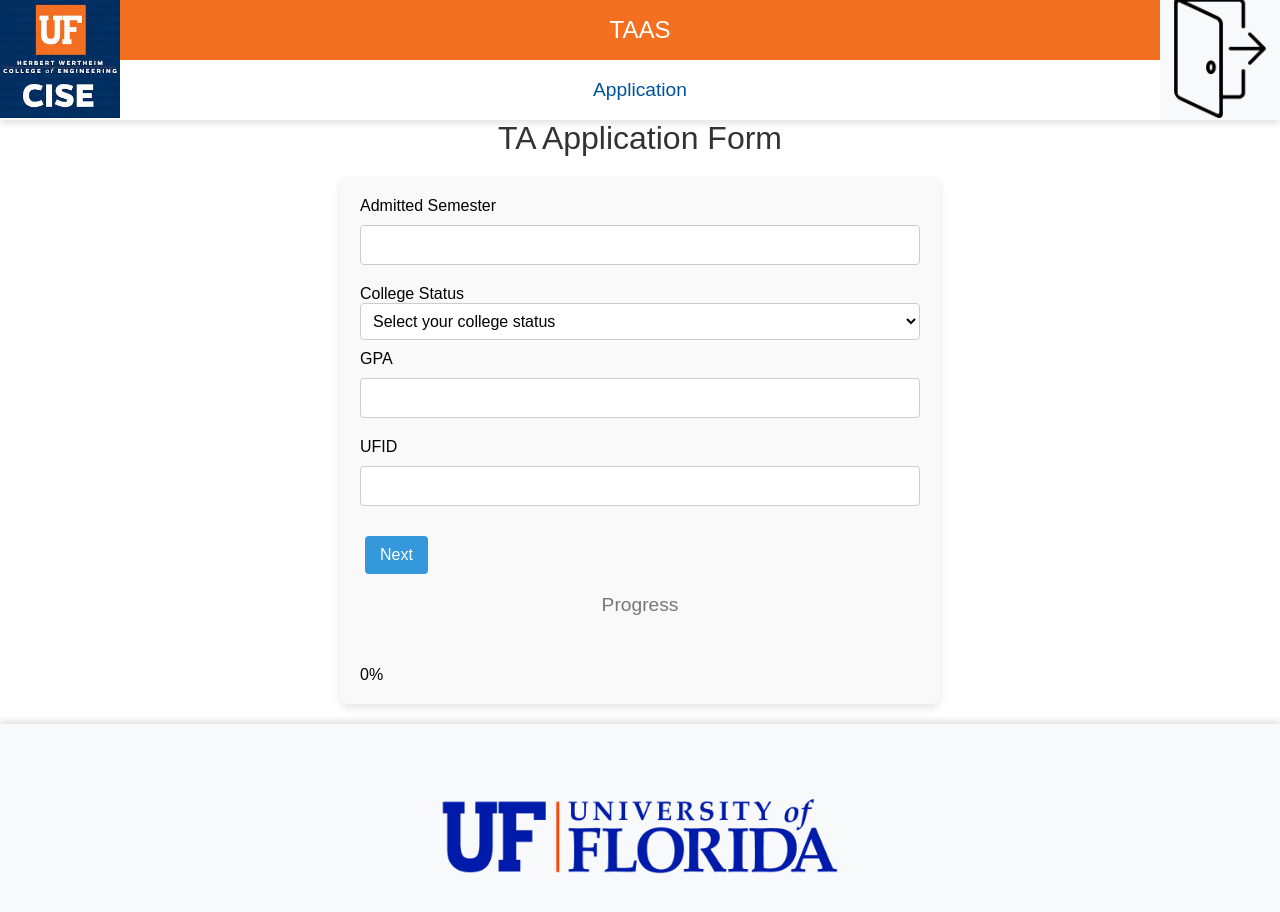
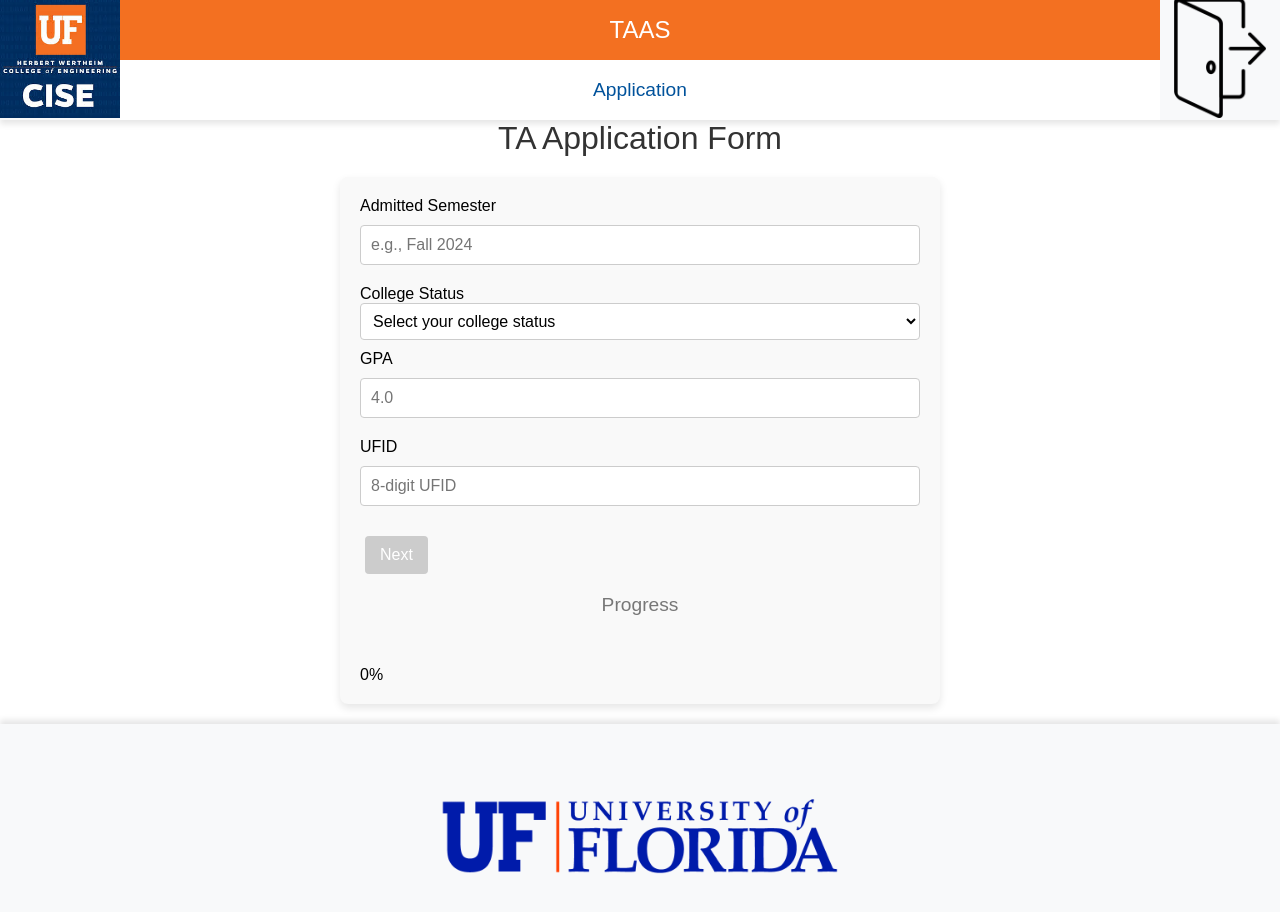
Before and after one commit to parkkyuseo/TAAS, a React (Create React App) app in the folder client/: page /application in a window 1280 px wide. Shown: the top 912 px of the page. Built offline with nearby package versions, Linux system fonts and the light colour scheme.

Commit message:
add validation check

```diff
--- a/client/src/pages/ApplicationPage.js
+++ b/client/src/pages/ApplicationPage.js
@@ -1,9 +1,9 @@
-import React, { useContext, useEffect } from "react";
+import React, { useContext, useEffect, useState } from "react";
 import { Link, useNavigate } from "react-router-dom";
-import '../styles/application.css';
-import Header from '../components/Header'
-import Footer from '../components/Footer'
-import { ApplicationContext } from '../context/ApplicationContext';
+import "../styles/application.css";
+import Header from "../components/Header";
+import Footer from "../components/Footer";
+import { ApplicationContext } from "../context/ApplicationContext";
 
 function ApplicationPage() {
   const {
@@ -15,10 +15,12 @@ function ApplicationPage() {
     setGpa,
     ufid,
     setUfid,
-    loadApplicationData
+    loadApplicationData,
   } = useContext(ApplicationContext);
   const navigate = useNavigate();
   const user_id = localStorage.getItem("user_id");
+
+  const [isFormValid, setIsFormValid] = useState(false);
 
   // Load data
   useEffect(() => {
@@ -28,22 +30,44 @@ function ApplicationPage() {
     }
   }, []);
 
+  // Validate fields
+  useEffect(() => {
+    const validateFields = () => {
+      const semesterRegex = /^(Fall|fall|Spring|spring|Summer|summer) \d{4}$/;
+      const ufidRegex = /^\d{8}$/;
+      const gpaValue = parseFloat(gpa);
+
+      if (
+        semesterRegex.test(admittedSemester) &&
+        ufidRegex.test(ufid) &&
+        gpaValue >= 0 &&
+        gpaValue <= 4.0 &&
+        collegeStatus
+      ) {
+        setIsFormValid(true);
+      } else {
+        setIsFormValid(false);
+      }
+    };
+
+    validateFields();
+  }, [admittedSemester, collegeStatus, gpa, ufid]);
+
   // Function to handle saving the data when clicking the "Next" button
   const handleNext = async () => {
-
     const applicationData = {
       admitted_semester: admittedSemester,
       college_status: collegeStatus,
       gpa,
       ufid,
-      last_page: "application2"
+      last_page: "application2",
     };
 
     try {
-      const response = await fetch('http://127.0.0.1:5000/application', {
-        method: 'POST',
+      const response = await fetch("http://127.0.0.1:5000/application", {
+        method: "POST",
         headers: {
-          'Content-Type': 'application/json',
+          "Content-Type": "application/json",
         },
         body: JSON.stringify({ user_id, application_data: applicationData }),
       });
@@ -51,6 +75,7 @@ function ApplicationPage() {
       if (response.ok) {
         console.log("Data saved successfully");
         navigate("/application2");
+      } else {
         console.error("Failed to save data");
       }
     } catch (error) {
@@ -60,9 +85,8 @@ function ApplicationPage() {
 
   return (
     <div>
-      <Header subtitle="Application" />  {/* Header component included here */}
+      <Header subtitle="Application" />
       <h1>TA Application Form</h1>
-      {/* contents of the application */}
       <form className="application-form">
         <div>
           <label htmlFor="admittedSemester">Admitted Semester</label>
@@ -71,6 +95,7 @@ function ApplicationPage() {
             id="admittedSemester"
             value={admittedSemester}
             onChange={(e) => setAdmittedSemester(e.target.value)}
+            placeholder="e.g., Fall 2024"
           />
         </div>
         <p></p>
@@ -82,7 +107,9 @@ function ApplicationPage() {
             value={collegeStatus}
             onChange={(e) => setCollegeStatus(e.target.value)}
           >
-          <option value="" disabled>Select your college status</option>
+            <option value="" disabled>
+              Select your college status
+            </option>
             <option value="Graduate Masters">Graduate Masters</option>
             <option value="Graduate Ph.D.">Graduate Ph.D.</option>
             <option value="Undergraduate Junior">Undergraduate Junior</option>
@@ -99,6 +126,7 @@ function ApplicationPage() {
             id="gpa"
             value={gpa}
             onChange={(e) => setGpa(e.target.value)}
+            placeholder="4.0"
           />
         </div>
         <p></p>
@@ -110,28 +138,32 @@ function ApplicationPage() {
             id="ufid"
             value={ufid}
             onChange={(e) => setUfid(e.target.value)}
+            placeholder="8-digit UFID"
           />
         </div>
         <p></p>
 
-
-      <button type="button" onClick={handleNext}>Next</button>
+        <button type="button" onClick={handleNext} disabled={!isFormValid}>
+          Next
+        </button>
         <p></p>
 
         <h3> Progress </h3>
-          <div className = "progressbar">
-            <div style= {{
+        <div className="progressbar">
+          <div
+            style={{
               height: "30px",
               width: "0%",
-              backgroundColor: "#2ecc71"
-            }}> </div>
+              backgroundColor: "#2ecc71",
+            }}
+          >
+            {" "}
+          </div>
         </div>
 
         <div> 0% </div>
-
-
       </form>
-      <Footer />  {/* Footer component included here */}
+      <Footer />
     </div>
   );
 }
--- a/client/src/pages/ApplicationPage2.js
+++ b/client/src/pages/ApplicationPage2.js
@@ -1,4 +1,4 @@
-import React, { useContext, useEffect } from "react";
+import React, { useContext, useEffect, useState } from "react";
 import { Link, useNavigate } from "react-router-dom";
 import { ApplicationContext } from '../context/ApplicationContext';
 import '../styles/application.css';
@@ -19,7 +19,9 @@ function ApplicationPage2() {
     setEap5837Status,
     loadApplicationData
   } = useContext(ApplicationContext);
+
   const navigate = useNavigate();
+  const [isFormValid, setIsFormValid] = useState(false);
 
   // Load data
   useEffect(() => {
@@ -28,6 +30,24 @@ function ApplicationPage2() {
       loadApplicationData(user_id);
     }
   }, []);
+
+  // Validate the form fields
+  useEffect(() => {
+    const validateFields = () => {
+      if (
+        countryOfOrigin &&
+        collegeStatus &&
+        (countryOfOrigin.toLowerCase() === "usa" || (speakScore && speakScore !== "n/a")) &&
+        (collegeStatus !== "Graduate Ph.D." || (eap5836Status && eap5837Status))
+      ) {
+        setIsFormValid(true);
+      } else {
+        setIsFormValid(false);
+      }
+    };
+
+    validateFields();
+  }, [countryOfOrigin, collegeStatus, speakScore, eap5836Status, eap5837Status]);
 
   // Function to handle saving the data when clicking the "Next" button
   const handleNext = async () => {
@@ -67,11 +87,9 @@ function ApplicationPage2() {
 
   return (
     <div>
-      <Header subtitle="Application" />  {/* Header component included here */}
+      <Header subtitle="Application" />
       <h1>TA Application Form</h1>
-      {/* contents of the application */}
       <form className="application-form">
-
         <div>
           <label htmlFor="countryOfOrigin">Country of Origin</label>
           <input
@@ -135,25 +153,26 @@ function ApplicationPage2() {
         <p></p>
 
         <Link to="/application">
-          <button type="button">Previous</button>  {/* Button to navigate to the previous application page */}
+          <button type="button">Previous</button>
         </Link>
 
-        <button type="button" onClick={handleNext}>Next</button>  {/* Save and navigate to next page */}
+        <button type="button" onClick={handleNext} disabled={!isFormValid}>
+          Next
+        </button>
 
         <h3> Progress </h3>
-
         <div className="progressbar">
-          <div style={{
-            height: "30px",
-            width: "30%",
-            backgroundColor: "#2ecc71"
-          }}> </div>
+          <div
+            style={{
+              height: "30px",
+              width: "30%",
+              backgroundColor: "#2ecc71"
+            }}
+          ></div>
         </div>
-
-        <div> 30% </div>
-
+        <div>30%</div>
       </form>
-      <Footer />  {/* Footer component included here */}
+      <Footer />
     </div>
   );
 }
--- a/client/src/pages/ApplicationPage3.js
+++ b/client/src/pages/ApplicationPage3.js
@@ -1,9 +1,9 @@
-import React, { useContext, useEffect } from "react";
+import React, { useContext, useEffect, useState } from "react";
 import { Link, useNavigate } from "react-router-dom";
 import '../styles/application.css';
 import Header from '../components/Header';
 import Footer from '../components/Footer';
-import { ApplicationContext } from '../context/ApplicationContext'; // Import the context
+import { ApplicationContext } from '../context/ApplicationContext';
 
 function ApplicationPage3() {
   const {
@@ -15,6 +15,7 @@ function ApplicationPage3() {
   } = useContext(ApplicationContext);
 
   const navigate = useNavigate();
+  const [isFormValid, setIsFormValid] = useState(false);
 
   // Load data
   useEffect(() => {
@@ -23,6 +24,19 @@ function ApplicationPage3() {
       loadApplicationData(user_id);
     }
   }, []);
+
+  // Validate form fields
+  useEffect(() => {
+    const validateFields = () => {
+      if (researchAndTeachingInterests.trim() && travelPlan.trim()) {
+        setIsFormValid(true);
+      } else {
+        setIsFormValid(false);
+      }
+    };
+
+    validateFields();
+  }, [researchAndTeachingInterests, travelPlan]);
 
   // Function to handle saving the data when clicking the "Next" button
   const handleNext = async () => {
@@ -83,21 +97,25 @@ function ApplicationPage3() {
         <p></p>
 
         <Link to="/application2">
-          <button type="button">Previous</button> {/* Button to navigate to the previous application page */}
+          <button type="button">Previous</button>
         </Link>
 
-        <button type="button" onClick={handleNext}>Next</button> {/* Save and navigate to the next page */}
+        <button type="button" onClick={handleNext} disabled={!isFormValid}>
+          Next
+        </button>
 
         <h3> Progress </h3>
         <div className="progressbar">
-          <div style={{
-            height: "30px",
-            width: "60%",  // Adjust percentage to indicate progress
-            backgroundColor: "#2ecc71"
-          }}> </div>
+          <div
+            style={{
+              height: "30px",
+              width: "60%",
+              backgroundColor: "#2ecc71"
+            }}
+          ></div>
         </div>
 
-        <div> 60% </div>
+        <div>60%</div>
       </form>
       <Footer />
     </div>
--- a/client/src/pages/ApplicationPage4.js
+++ b/client/src/pages/ApplicationPage4.js
@@ -9,8 +9,9 @@ import '../styles/application.css';
 function ApplicationPage4() {
   const { selectedCourses, setSelectedCourses, loadApplicationData } = useContext(ApplicationContext);
   const maxCourses = 5; // Maximum number of courses to select
-
   const [courseList, setCourseList] = useState([]);
+  const [message, setMessage] = useState("");
+  const [isFormValid, setIsFormValid] = useState(false);
 
   const navigate = useNavigate();
 
@@ -33,7 +34,6 @@ function ApplicationPage4() {
     fetchCourses();
   }, []);
 
-
   // Load data
   useEffect(() => {
     const user_id = localStorage.getItem("user_id");
@@ -42,6 +42,11 @@ function ApplicationPage4() {
     }
   }, []);
 
+  // Validate form for submit button
+  useEffect(() => {
+    // Ensure the button is disabled when no courses are selected
+    setIsFormValid(selectedCourses && selectedCourses.length > 0);
+  }, [selectedCourses]);
 
   // Format courses for react-select
   const courseOptions = courseList.map(course => ({
@@ -51,10 +56,11 @@ function ApplicationPage4() {
 
   // Handle course selection changes
   const handleCourseChange = (selectedOptions) => {
-    setSelectedCourses(selectedOptions.map(option => ({
-      course: option.value,
-      preference: "Highly Preferred",
-    })));
+    const updatedCourses = selectedOptions.map(option => {
+      const existingCourse = selectedCourses.find(course => course.course === option.value);
+      return existingCourse || { course: option.value, preference: "Highly Preferred" };
+    });
+    setSelectedCourses(updatedCourses);
   };
 
   // Handle preference change for individual courses
@@ -65,11 +71,12 @@ function ApplicationPage4() {
       )
     );
   };
+
   // Function to handle saving course preferences
   const handleSave = async () => {
     const user_id = localStorage.getItem("user_id");
     const applicationData = {
-      course_preferences: selectedCourses
+      course_preferences: selectedCourses,
     };
 
     try {
@@ -83,11 +90,19 @@ function ApplicationPage4() {
 
       if (response.ok) {
         console.log("Course preferences saved successfully");
+        setMessage("Preferences saved! Redirecting to homepage...");
+
+        // Delay navigation to allow user to see the message
+        setTimeout(() => {
+          navigate("/application-homepage");
+        }, 3000); // 3 seconds delay
       } else {
         console.error("Failed to save course preferences");
+        setMessage("Failed to save preferences. Please try again.");
       }
     } catch (error) {
       console.error("Error occurred while saving data:", error);
+      setMessage("An error occurred while saving preferences.");
     }
   };
 
@@ -108,7 +123,7 @@ function ApplicationPage4() {
 
       if (response.ok) {
         console.log("Application submitted successfully");
-        navigate("/application-homepage");  // Redirect to the Application Homepage
+        navigate("/application-homepage"); // Redirect to the Application Homepage
       } else {
         console.error("Failed to submit application");
       }
@@ -121,11 +136,9 @@ function ApplicationPage4() {
     <div>
       <Header subtitle="Application" />
       <h1>TA Application Form</h1>
-
       <form className="application-form">
   <h2>Select up to 5 Courses</h2>
 
-        {/* React-Select dropdown for course selection */}
   <Select
     isMulti
     options={courseOptions}
@@ -138,7 +151,6 @@ function ApplicationPage4() {
     placeholder="Search and select courses"
   />
 
-        {/* Preference dropdown for each selected course */}
   {selectedCourses.map(course => (
     <div key={course.course} style={{ marginTop: "10px" }}>
       <label>{course.course} Preference:</label>
@@ -156,24 +168,33 @@ function ApplicationPage4() {
 
   <div className="button-group">
     <Link to="/application3">
-            <button>Previous</button> {/* Link to previous page */}
+      <button>Previous</button>
     </Link>
 
+    <button type="button" onClick={handleSave}>
+      Save
+    </button>
 
-          <button type="button" onClick={handleSave}>Save</button>
+    <button type="button" onClick={handleSubmit} disabled={!isFormValid}>
+      Submit
+    </button>
+  </div>
 
-
-          <button type="button" onClick={handleSubmit}>Submit</button>
-
-        </div>
+  {message && (
+    <p style={{ color: "green", marginTop: "20px", fontSize: "16px" }}>
+      {message}
+    </p>
+  )}
 
   <h3>Progress</h3>
   <div className="progressbar">
-          <div style={{
+    <div
+      style={{
         height: "30px",
-            width: "90%", // 90% progress for fourth page
-            backgroundColor: "#2ecc71"
-          }}> </div>
+        width: "90%",
+        backgroundColor: "#2ecc71",
+      }}
+    ></div>
   </div>
   <div>90%</div>
 </form>
--- a/client/src/pages/LoginPage.js
+++ b/client/src/pages/LoginPage.js
@@ -42,7 +42,7 @@ function LoginPage() {
       if (data.role === "manager") {
         navigate("/manager"); // Redirect to manager dashboard
       } else if (data.role === "student") {
-        navigate("/application"); // Redirect to student application page
+        navigate("/application-homepage"); // Redirect to student application homepage
       }
     } catch (error) {
       console.error("Login error:", error);
```
Lines whose indentation alone changed are shown as unchanged.
